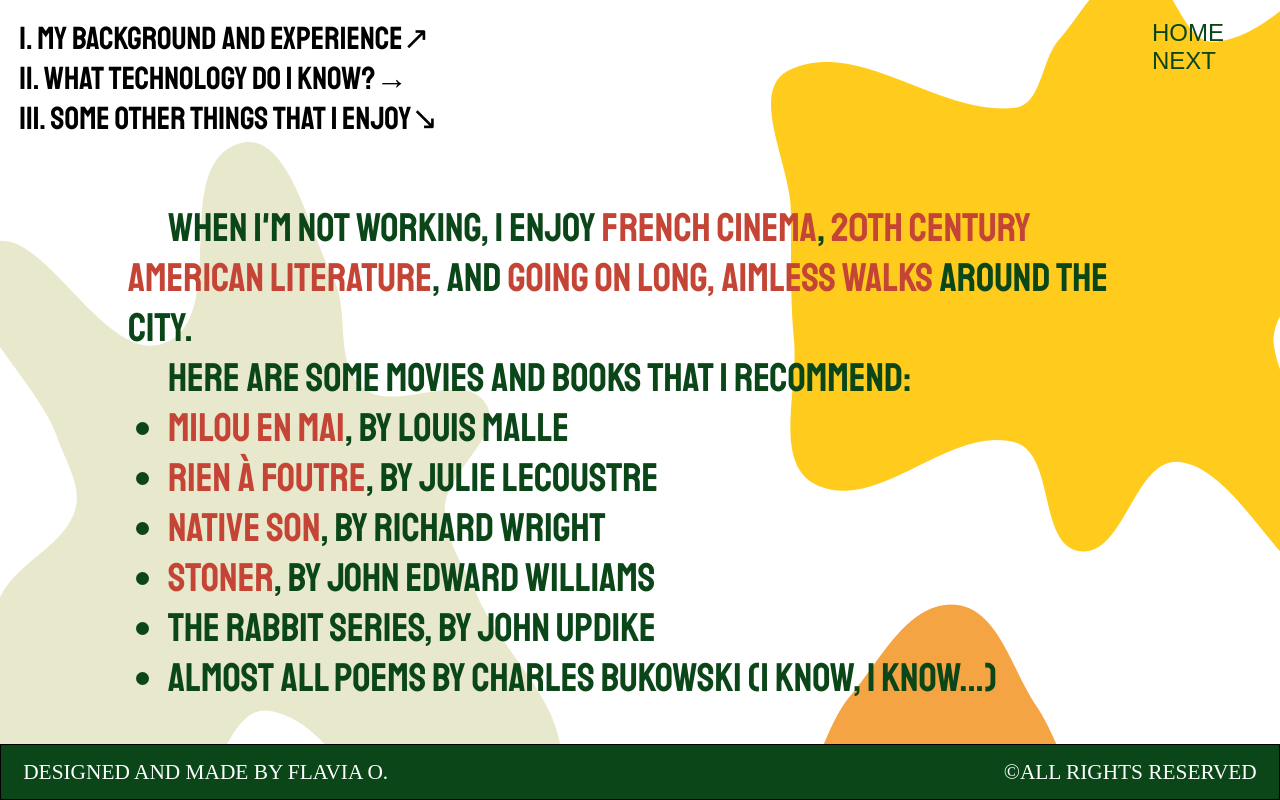
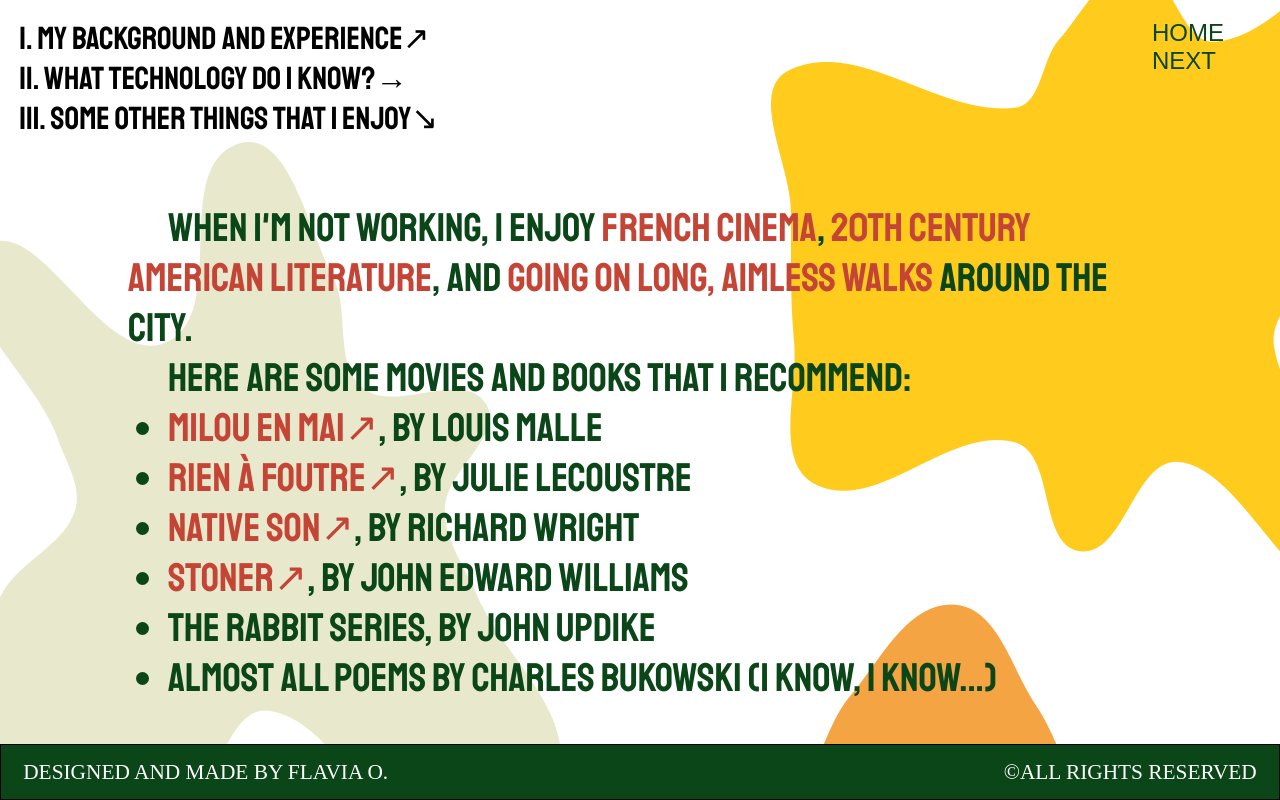
Before and after one commit to flaviaouyang/portfolio-site, a React (Create React App) app: page /about/hobby in a window 1280 px wide. Built offline with nearby package versions, Linux system fonts and the light colour scheme; the HTML template or start-up script is replaced by a standard one; a web font is replaced by a local one.

Commit message:
update hobby

```diff
--- a/src/components/about-me/hobby.js
+++ b/src/components/about-me/hobby.js
@@ -6,10 +6,10 @@ const Hobby = () => {
       <br />
       &emsp;Here are some movies and books that I recommend:
       <ul>
-          <li><a href="https://mubi.com/films/milou-en-mai">Milou en mai</a>, by Louis Malle</li>
-          <li><a href="https://mubi.com/films/zero-fucks-given">RIEN À FOUTRE</a>, by Julie Lecoustre</li>
-          <li><a href="https://www.newyorker.com/magazine/1992/07/20/the-hammer-and-the-nail">Native son</a>, by Richard Wright</li>
-          <li><a href="https://www.newyorker.com/books/page-turner/the-greatest-american-novel-youve-never-heard-of">Stoner</a>, by John Edward Williams</li>
+          <li><a href="https://mubi.com/films/milou-en-mai">Milou en mai&#8599;</a>, by Louis Malle</li>
+          <li><a href="https://mubi.com/films/zero-fucks-given">RIEN À FOUTRE&#8599;</a>, by Julie Lecoustre</li>
+          <li><a href="https://www.newyorker.com/magazine/1992/07/20/the-hammer-and-the-nail">Native son&#8599;</a>, by Richard Wright</li>
+          <li><a href="https://www.newyorker.com/books/page-turner/the-greatest-american-novel-youve-never-heard-of">Stoner&#8599;</a>, by John Edward Williams</li>
           <li>The Rabbit Series, by John Updike</li>
           <li>Almost all poems by Charles Bukowski (I know, i know...)</li>
 
```
